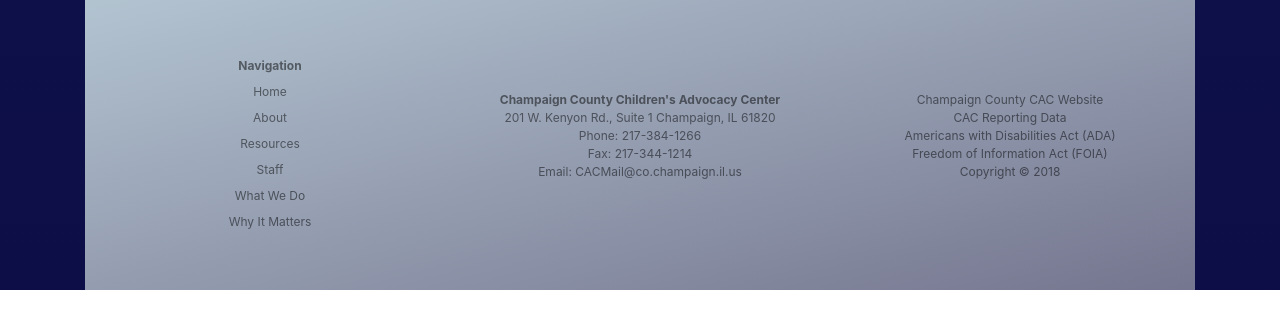
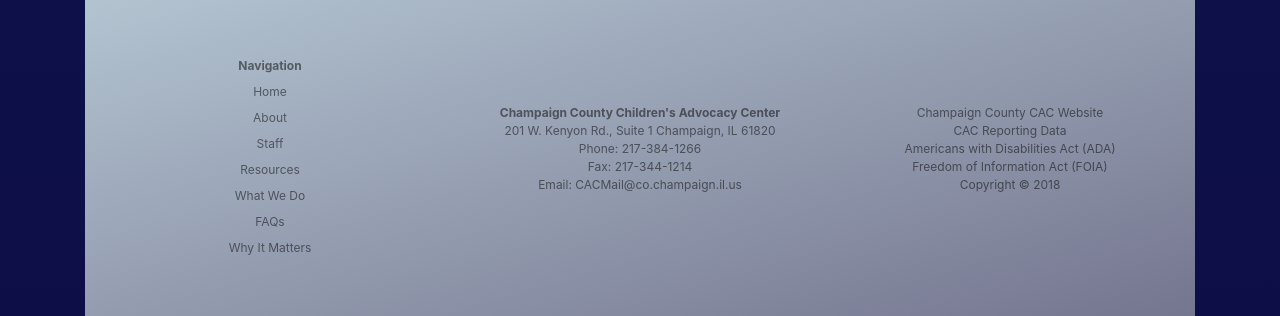
Before and after one commit to champaignadvocacycenter/champaignadvocacycenter.github.io, a plain HTML site: page pages/faq.html in a window 1280 px wide. Shown: the part 6714-7030 px from the top of the page. Before the commit the page ends 7004 px from the top, so only its background shows below. Drawn offline with nearby package versions, Linux system fonts and the light colour scheme.

Commit message:
Footer reorganized

```diff
--- a/pages/faq.html
+++ b/pages/faq.html
@@ -551,9 +551,10 @@
                                 <a class="p-1 nav-link disabled"><b>Navigation</b></a>
                                 <a class="p-1 nav-link active" href="../index.html">Home</a>
                                 <a class="p-1 nav-link" href="about.html">About</a>
+                                <a class="p-1 nav-link" href="staff.html">Staff</a>
                                 <a class="p-1 nav-link" href="resources.html">Resources</a>
-                                <a class="p-1 nav-link" href="staff.html">Staff</a>
-                                <a class="p-1 nav-link" href="whatwedo.html">What We Do</a>
+                                <a class="p-1 nav-link" href="whattoexpect.html">What We Do</a>
+                                <a class="p-1 nav-link" href="faq.html">FAQs</a>
                                 <a class="p-1 nav-link" href="whyitmatters.html">Why It Matters</a>
                             </nav>
                         </div>
```
Also changed, not shown: index.html (+3 -2 lines), pages/about.html (+3 -2 lines), pages/resources.html (+3 -2 lines), pages/staff.html (+4 -3 lines), pages/whattoexpect.html (+3 -2 lines), pages/whyitmatters.html (+3 -2 lines).
